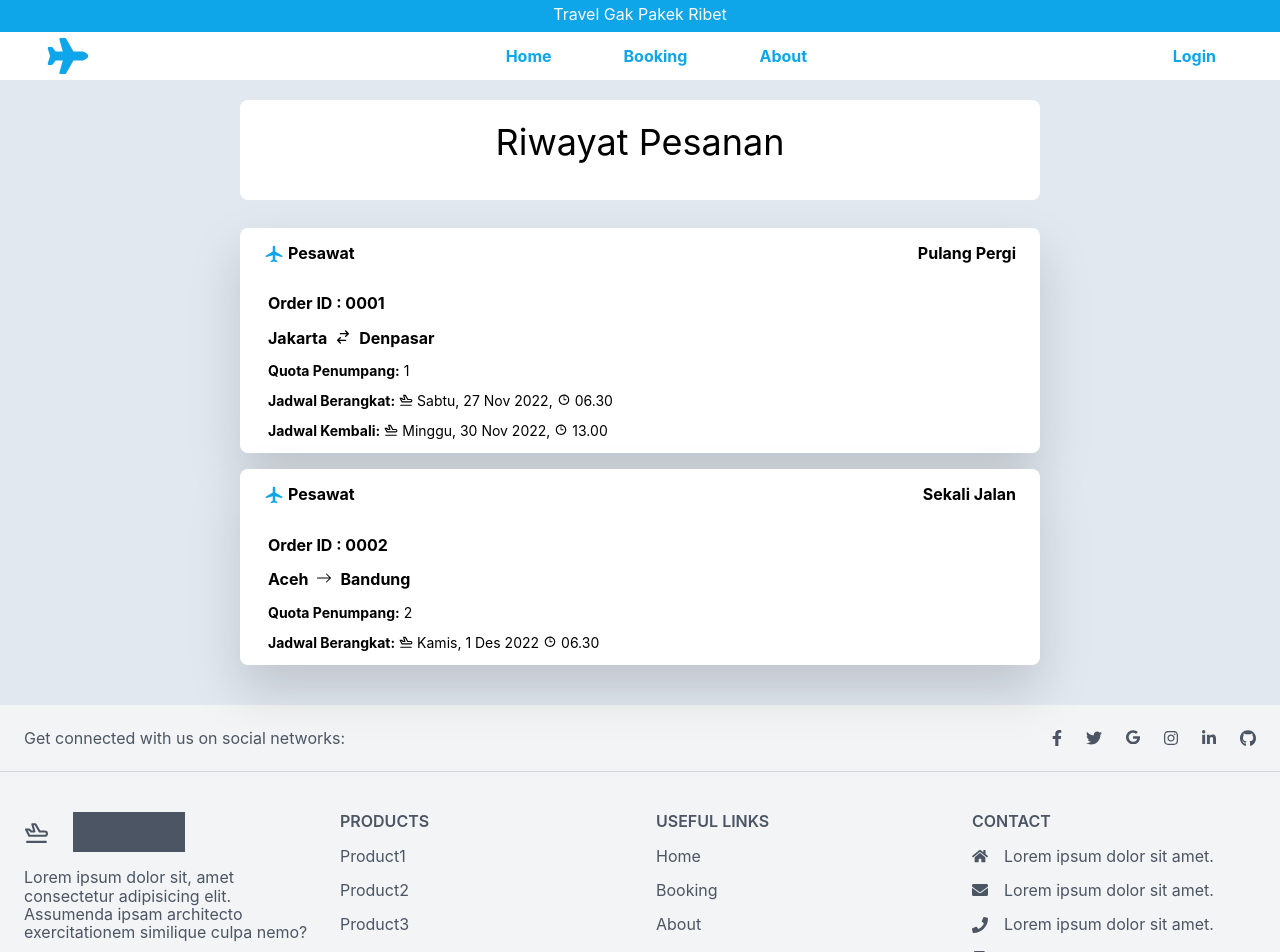
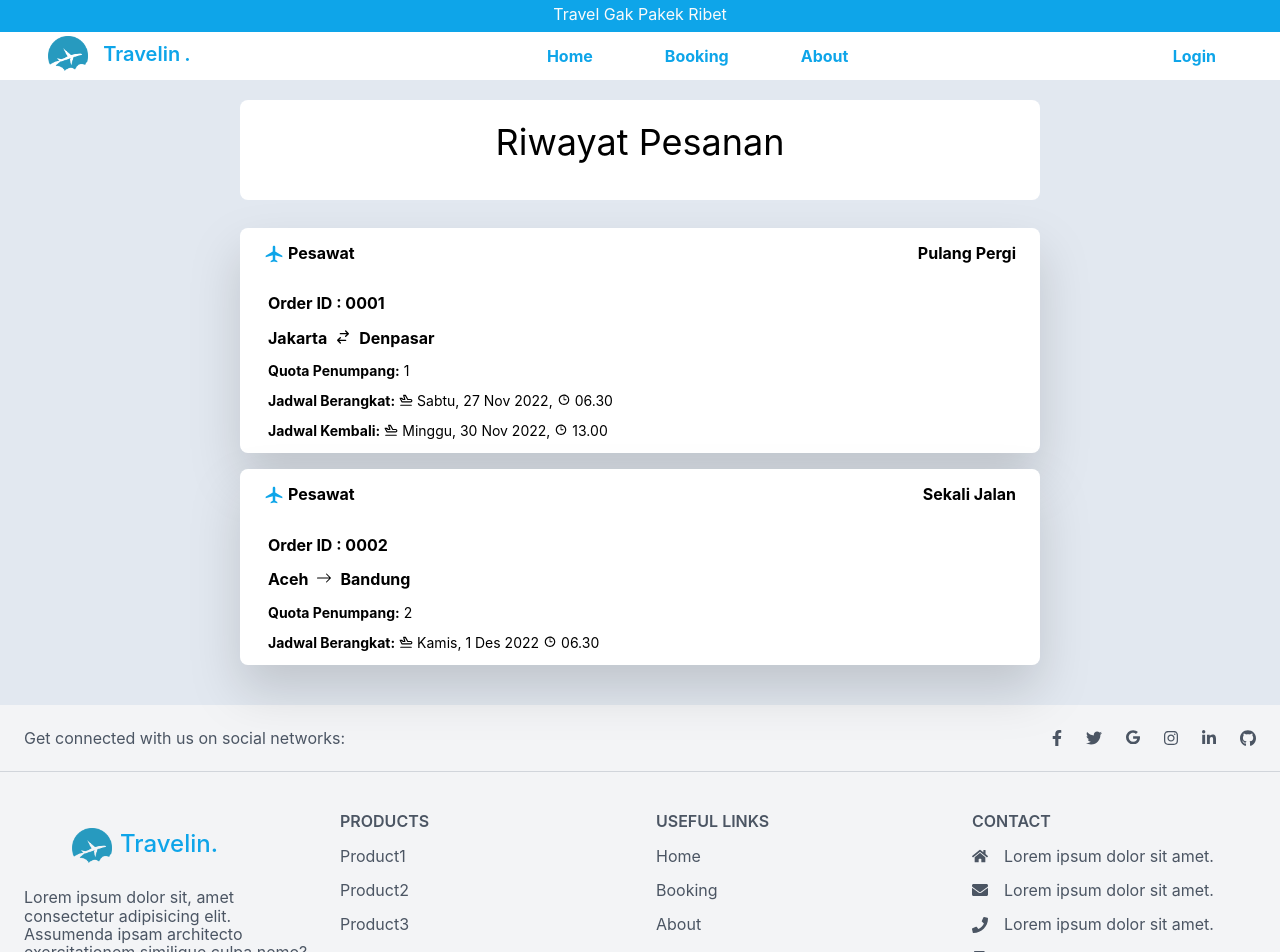
Before and after one commit to BinarFEBE6/front-end, a React (Create React App) app in the folder binar-befe6/: page /History in a window 1280 px wide. Shown: the top 952 px of the page. Built offline with nearby package versions, Linux system fonts and the light colour scheme.

Commit message:
add Logo

```diff
--- a/binar-befe6/src/components/Navbar.jsx
+++ b/binar-befe6/src/components/Navbar.jsx
@@ -3,7 +3,7 @@ import { VscListFlat } from "react-icons/vsc";
 import { AiOutlineClose } from "react-icons/ai";
 
 import { IoIosNotifications } from "react-icons/io";
-
+import logo from "../assets/logo.png";
 import { FaPlane } from "react-icons/fa";
 
 import { useDispatch } from "react-redux";
@@ -130,7 +130,7 @@ function Navbar({ withcroll }) {
             : "bg-white"
         }  flex justify-between items-center h-12 fixed  w-full z-20 mt-8 duration-300`}
       >
-        <FaPlane
+        {/* <FaPlane
           className={`${
             withcroll
               ? scrollY < 100
@@ -140,7 +140,41 @@ function Navbar({ withcroll }) {
           } text-neutral-50  ml-3 lg:ml-7 mb-3 mt-3 w-10 h-7 lg:w-20 lg:h-9 `}
           // className=" ml-2 lg:ml-7 mb-3 text-sky-500 mt-3 w-20 h-9"
           onClick={() => navigate(`/`)}
-        />
+        /> */}
+        <div className="logo grid grid-cols-2  place-content-center">
+          <div className="image">
+            <img
+              src={logo}
+              alt=""
+              onClick={() => navigate(`/`)}
+              className={`  w-10 lg:w-10 lg:ml-12 ml-3 lg:mt-3 mt-1 `}
+            />
+          </div>
+          <div className="brand flex flex-row">
+            <p
+              className={`${
+                withcroll
+                  ? scrollY < 100
+                    ? "text-neutral-50"
+                    : "text-sky-500"
+                  : "text-sky-500"
+              } text-neutral-50 hidden lg:block ml-2  text-xl mt-4 font-semibold`}
+            >
+              Travelin
+            </p>
+            <span
+              className={`${
+                withcroll
+                  ? scrollY < 100
+                    ? "text-neutral-50"
+                    : "text-sky-500"
+                  : "text-sky-500"
+              } text-neutral-50 hidden lg:block  ml-1 text-xl mt-4 font-semibold`}
+            >
+              .
+            </span>
+          </div>
+        </div>
 
         <div
           className={
--- a/binar-befe6/src/components/footer.jsx
+++ b/binar-befe6/src/components/footer.jsx
@@ -1,5 +1,6 @@
 import React from "react";
 import { TbPlaneInflight } from "react-icons/tb";
+import logo from "../assets/logo.png";
 import { useNavigate } from "react-router-dom";
 function Footer() {
   const navigate = useNavigate();
@@ -118,9 +119,9 @@ function Footer() {
         <div class="mx-6 py-10 text-center md:text-left">
           <div class="grid grid-1 md:grid-cols-2 lg:grid-cols-4 gap-8">
             <div class="">
-              <h6
+              <div
                 class="
-              uppercase
+
               font-semibold
               mb-4
               flex
@@ -129,10 +130,17 @@ function Footer() {
               md:justify-start
             "
               >
-                <TbPlaneInflight size={25} />
+                <img
+                  src={logo}
+                  alt=""
+                  onClick={() => navigate(`/`)}
+                  className={`  w-10 lg:w-10 lg:ml-12 ml-3 lg:mt-3 mt-1 `}
+                />
 
-                <div className="logo w-28 h-10 bg-gray-600 ml-6"></div>
-              </h6>
+                <h1 className="logo text-sky-500 ml-2 lg:mt-4 text-2xl mt-2">
+                  Travelin.
+                </h1>
+              </div>
               <p>
                 Lorem ipsum dolor sit, amet consectetur adipisicing elit.
                 Assumenda ipsam architecto exercitationem similique culpa nemo?
```
Also changed, not shown: binar-befe6/src/assets/logo.png (added).
